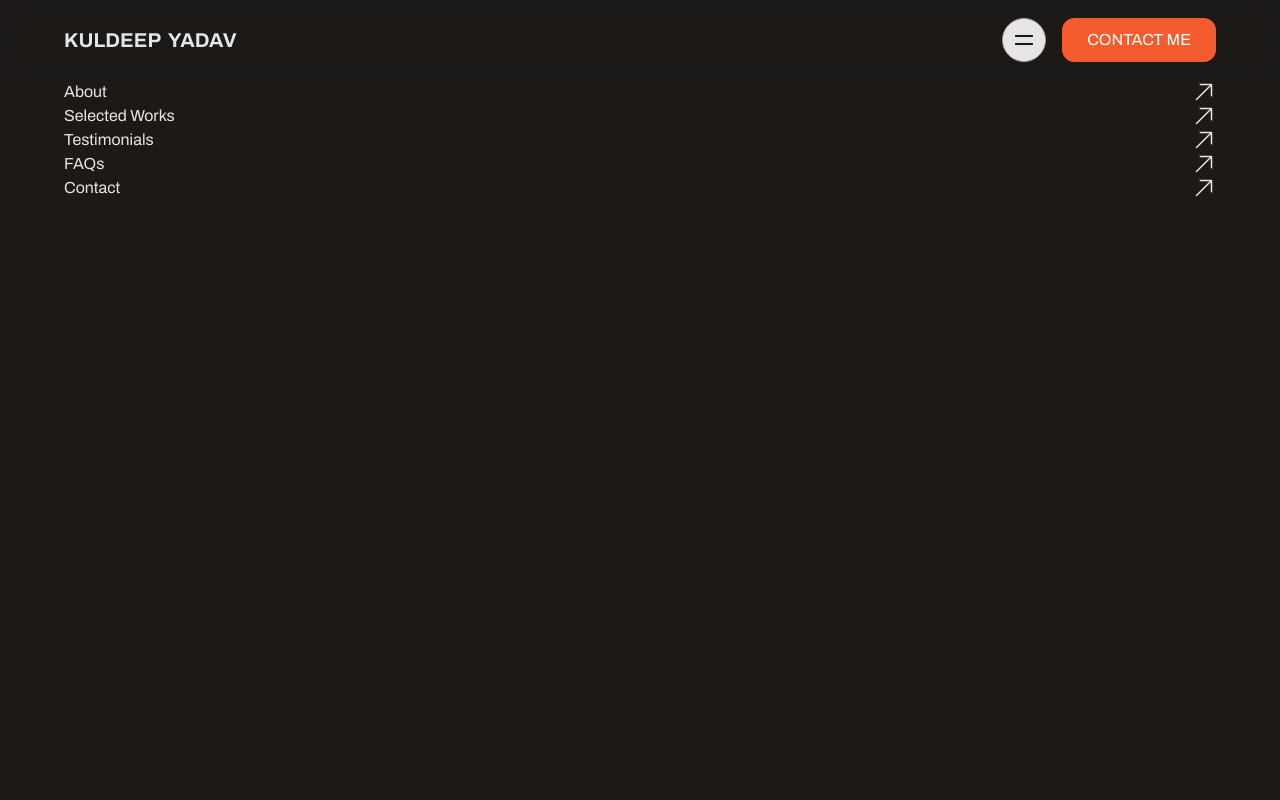
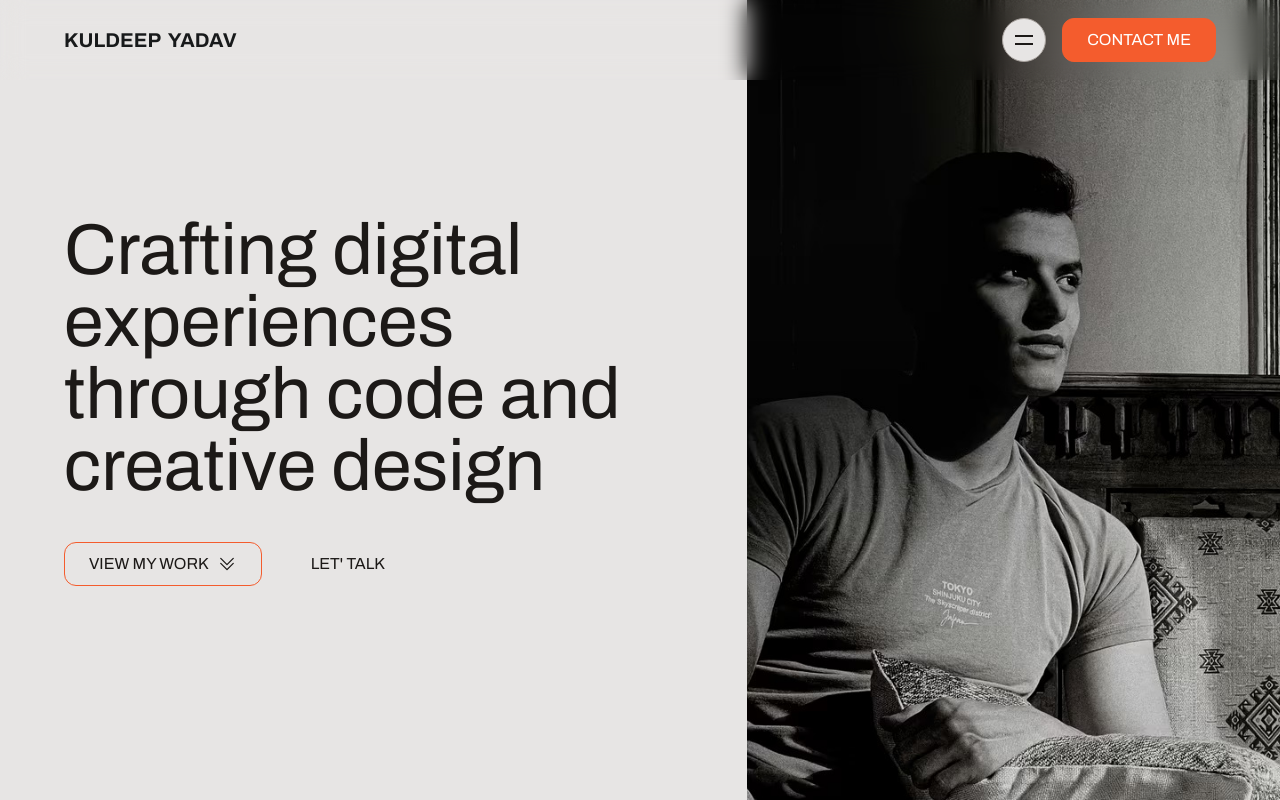
Before and after one commit to KuldeepKdy/WTF-Portfolio, a Next.js app: page / in a window 1280 px wide. Shown: the top 800 px of the page. Built offline with nearby package versions, Linux system fonts and the light colour scheme.

Commit message:
navbar animation

```diff
--- a/components/sections/Navbar.tsx
+++ b/components/sections/Navbar.tsx
@@ -35,6 +35,7 @@ function Navbar() {
   const [isOpen, setIsOpen] = useState(false);
   const [topLineScope, topLineAnimate] = useAnimate();
   const [bottomLineScope, bottomLineAnimate] = useAnimate();
+  const [navScope, navAnimate] = useAnimate();
 
   useEffect(() => {
     if (isOpen) {
@@ -46,6 +47,7 @@ function Navbar() {
         [bottomLineScope.current, { translateY: -4 }],
         [bottomLineScope.current, { rotate: -45 }],
       ]);
+      navAnimate(navScope.current, { height: "100%" }, { duration: 0.7 });
     } else {
       topLineAnimate([
         [topLineScope.current, { translateY: 0 }],
@@ -55,6 +57,7 @@ function Navbar() {
         [bottomLineScope.current, { translateY: 0 }],
         [bottomLineScope.current, { rotate: 0 }],
       ]);
+      navAnimate(navScope.current, { height: 0 });
     }
     // Add or remove the "no-scroll" class based on navbar state
     if (isOpen) {
@@ -68,16 +71,25 @@ function Navbar() {
     topLineScope,
     bottomLineAnimate,
     bottomLineScope,
+    navAnimate,
+    navScope,
   ]);
 
   return (
     <header>
-      <div className="fixed inset-0 w-full h-full bg-stone-900">
+      <div
+        className="fixed inset-0 w-full h-0 overflow-hidden bg-stone-900"
+        ref={navScope}
+      >
         <nav className="mt-20 flex flex-col">
           {navItems.map(({ label, href }: NavItem) => (
-            <a href={href} key={label} className="text-stone-200 ">
+            <a
+              href={href}
+              key={label}
+              className="text-stone-200 border-t last:border-b border-stone-800 py-8"
+            >
               <div className="container !max-w-full flex items-center justify-between">
-                <span>{label}</span>
+                <span className="text-3xl">{label}</span>
                 <svg
                   xmlns="http://www.w3.org/2000/svg"
                   fill="none"
```
